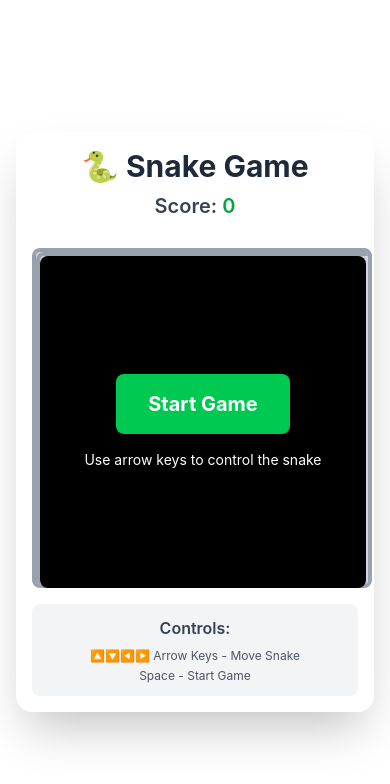
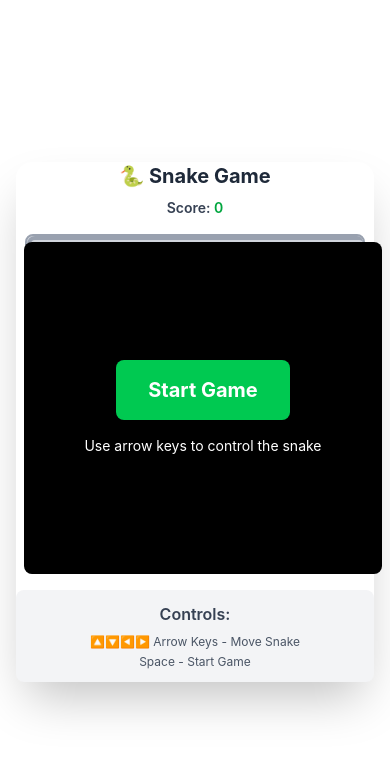
Before and after one commit to rajib-sadhu/snake-game, a React (Vite) app: page / in a window 390 px wide. Shown: the top 784 px of the page. Built offline with nearby package versions, Linux system fonts and the light colour scheme.

Commit message:
add something

```diff
--- a/src/components/SnackGame.tsx
+++ b/src/components/SnackGame.tsx
@@ -273,17 +273,17 @@ const SnakeGame: React.FC = () => {
   };
 
   return (
-    <div className="min-h-screen flex flex-col items-center justify-center p-4 safe-area-padding">
-      <div className="bg-white rounded-2xl shadow-2xl p-4 md:p-8 w-full max-w-md mx-auto">
-        <h1 className="text-3xl md:text-4xl font-bold text-center text-gray-800 mb-2">
+    <div className="min-h-screen flex flex-col items-center justify-center safe-area-padding">
+      <div className="bg-white rounded-2xl shadow-2xl md:p-8 w-full max-w-md mx-auto">
+        <h1 className="text-xl md:text-4xl font-bold text-center text-gray-800 mb-2">
           🐍 Snake Game
         </h1>
 
         <div className="flex flex-col sm:flex-row sm:justify-between sm:items-center gap-3 mb-4 md:mb-6">
-          <div className="text-xl md:text-2xl font-semibold text-gray-700 text-center sm:text-left">
+          <div className="text-sm md:text-2xl font-semibold text-gray-700 text-center sm:text-left">
             Score: <span className="text-green-600">{gameState.score}</span>
           </div>
-          <div className="flex justify-center gap-2">
+          <div className="md:flex justify-center gap-2 hidden">
             {gameStarted && (
               <>
                 <button
@@ -305,7 +305,7 @@ const SnakeGame: React.FC = () => {
 
         <div className="relative">
           <div
-            className="grid bg-gray-300 border-4 border-gray-400 rounded-lg mx-auto overflow-hidden"
+            className="grid bg-gray-300 border-2 border-gray-400 rounded-lg mx-auto overflow-hidden"
             style={{
               gridTemplateColumns: `repeat(${GRID_SIZE}, ${cellSize}px)`,
               width: gridSizePx,
```
